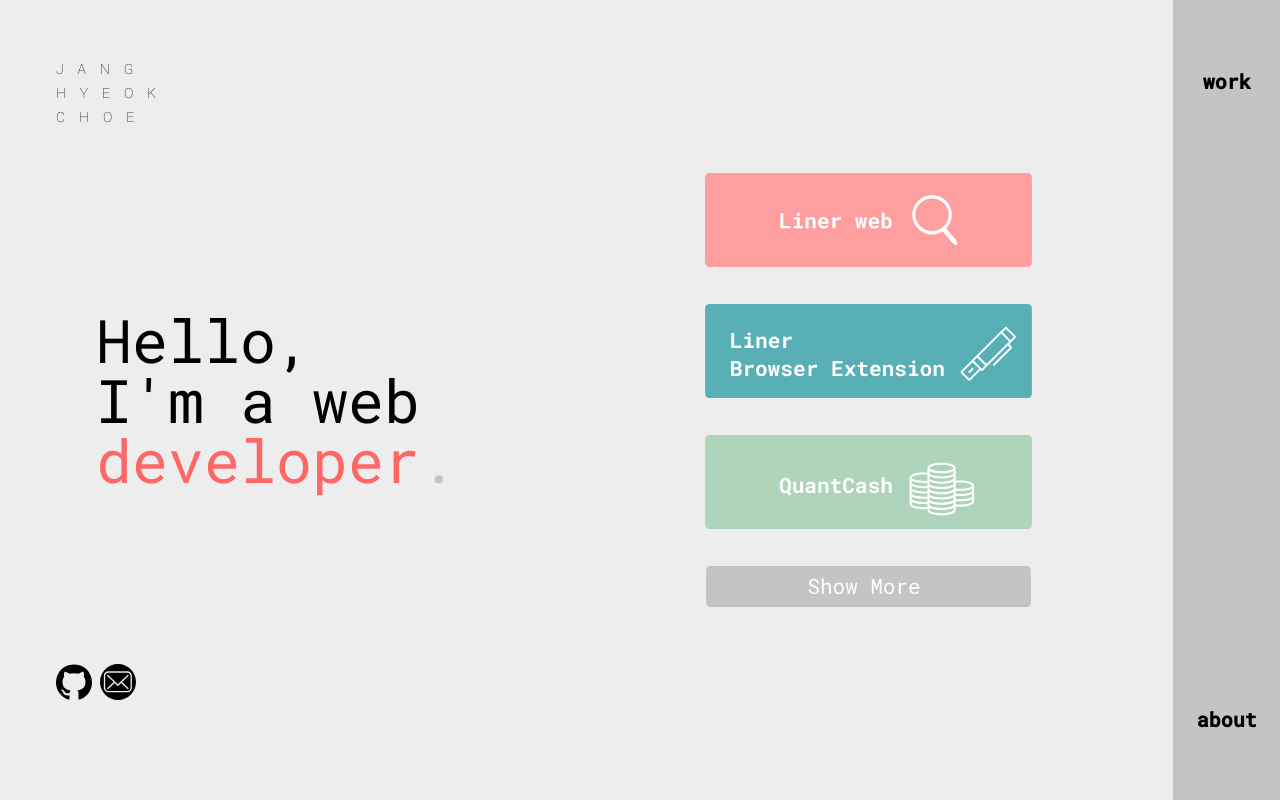
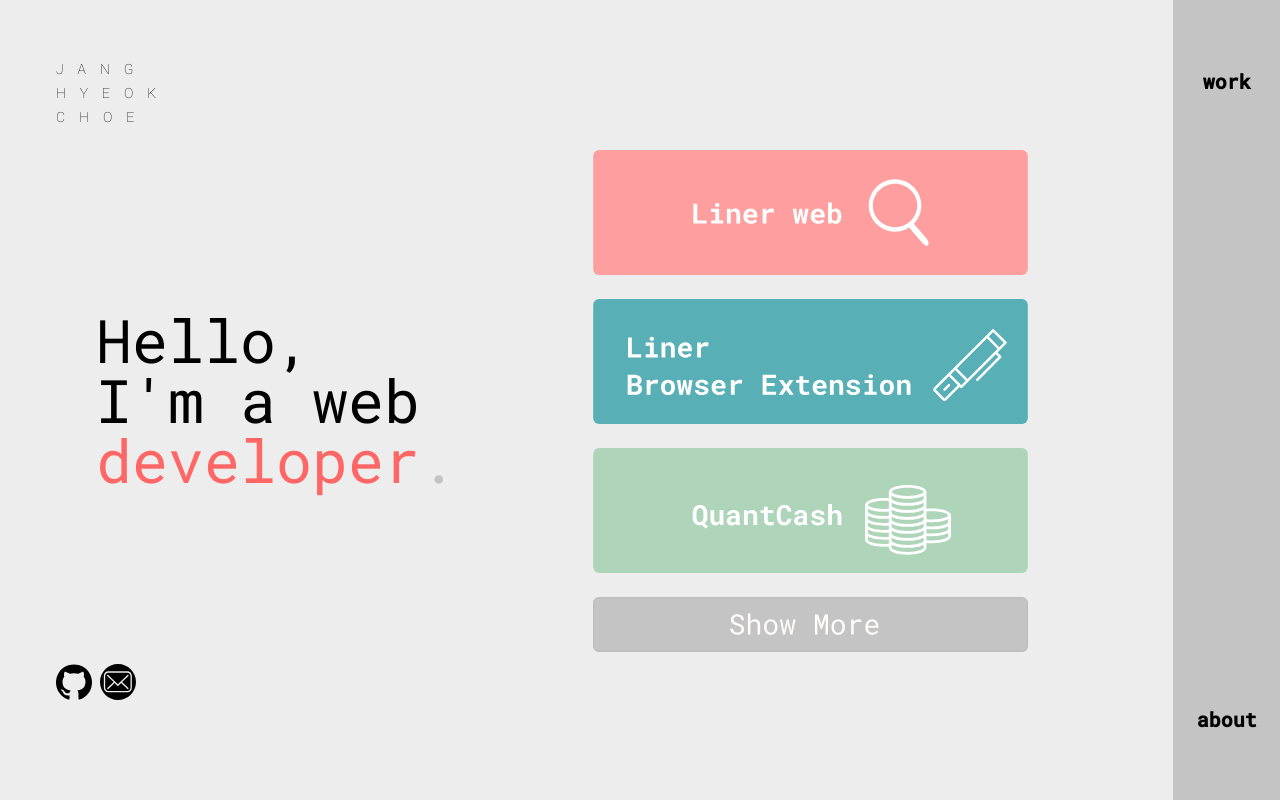
Before and after one commit to CHOEJANGHYEOK/JANGHYEOK, a Next.js app: page / in a window 1280 px wide. Built offline with nearby package versions, Linux system fonts and the light colour scheme.

Commit message:
Fix bug please

```diff
--- a/components/Home/WorkItem.tsx
+++ b/components/Home/WorkItem.tsx
@@ -9,7 +9,7 @@
 const WorkItem = ({ loc, bg }: Props) => {
     return (
         <Link href={`/work/${loc}`}>
-            <a className={`bg-${bg} mx-auto item-container`} />
+            <a id={bg} className={`mx-auto md:mx-0 item-container`} />
         </Link>
     )
 }
--- a/components/Home/WorkList.tsx
+++ b/components/Home/WorkList.tsx
@@ -19,7 +19,7 @@
             })}
             <li>
                 <Link href="/work">
-                    <a id="show-more" className={`bg-show-more mx-auto item-container`} />
+                    <a id="show-more" className={`bg-show-more mx-auto md:mx-0 item-container`} />
                 </Link>
             </li>
         </ul>
--- a/components/Work/WorkBox.tsx
+++ b/components/Work/WorkBox.tsx
@@ -9,7 +9,7 @@
 const WorkBox = ({ loc, bg }: Props) => {
     return (
         <Link href={`/work/${loc}`}>
-            <a id={loc} className={`box-container w-full bg-${bg} mx-auto flex justify-center`}>
+            <a id={loc} className={`box-container w-full mx-auto flex justify-center`}>
             </a>
         </Link>
     )
--- a/styles/globals.css
+++ b/styles/globals.css
@@ -32,6 +32,18 @@
 
 body {
     background-color: #EDEDED;
+}
+
+#liner-web-item {
+    background-image: url('/images/liner-web-item.svg');
+}
+
+#liner-be-item {
+    background-image: url('/images/liner-be-item.svg');
+}
+
+#quantcash-item {
+    background-image: url('/images/quantcash-item.svg');
 }
 
 @media screen and (max-width: 415px) {
@@ -94,20 +106,22 @@
 
 @media screen and (min-width: 768px) {
     #work-list {
-        height: 28.375rem;
-        width: 372px;
+        height: 500px;
+        width: 550px;
     }
 
     .item-container {
         background-size: contain;
         background-repeat: no-repeat;
         display: flex;
-        width: 20.4375rem;
-        height: 6.6875rem;
+        width: 435px;
+        height: 125px;
     }
 
     #show-more {
         height: 2.9375rem;
+        width: 435px;
+        height: 55px;
     }
 }
 
@@ -165,26 +179,31 @@
 
 #liner-web {
     height: 18rem;
+    background-image: url('/images/liner-web.svg');
 }
 
 #liner-be {
     margin-top: 10px;
     height: 18.1rem;
+    background-image: url('/images/liner-be.svg');
 }
 
 #personal-website {
     margin-top: 10px;
     height: 7.1rem;
+    background-image: url('/images/pw-work.svg');
 }
 
 #quantcash {
     margin-top: 10px;
     height: 26.125rem;
+    background-image: url('/images/quantcash-work.svg');
 }
 
 #hybrid-location-manager {
     margin-top: 10px;
     height: 17.625rem;
+    background-image: url('/images/hlm-work.svg');
 }
 
 @media screen and (min-width: 640px) {
@@ -197,25 +216,30 @@
     #liner-web {
         margin-top: 0px;
         height: 20.25rem;
+        background-image: url('/images/liner-web.svg');
     }
 
     #liner-be {
         margin-top: 0px;
         height: 20.25rem;
+        background-image: url('/images/liner-be.svg');
     }
 
     #personal-website {
         margin-top: 0px;
         height: 7.8125rem;
+        background-image: url('/images/pw-work.svg');
     }
 
     #quantcash {
         margin-top: 0px;
         height: 29.5rem;
+        background-image: url('/images/quantcash-work.svg');
     }
 
     #hybrid-location-manager {
         margin-top: 0px;
         height: 19.75rem;
+        background-image: url('/images/hlm-work.svg');
     }
 }
--- a/tailwind.config.js
+++ b/tailwind.config.js
@@ -11,16 +11,16 @@
         'mail-hover': "url('/images/mail-hover.svg')",
         'github-hover': "url('/images/github-logo-hover.svg')",
         'go-back': "url('/images/go-back-arrow.svg')",
-        'liner-web-work': "url(/images/liner-web.svg)",
-        'liner-be-work': "url(/images/liner-be.svg)",
-        'quantcash-work': "url(/images/quantcash-work.svg)",
-        'hlm-work': "url(/images/hlm-work.svg)",
-        'pw-work': "url(/images/pw-work.svg)",
+        'liner-web-work': "url('/images/liner-web.svg')",
+        'liner-be-work': "url('/images/liner-be.svg')",
+        'quantcash-work': "url('/images/quantcash-work.svg')",
+        'hlm-work': "url('/images/hlm-work.svg')",
+        'pw-work': "url('/images/pw-work.svg')",
         'nav-bg': "url('/images/nav-bg.svg')",
-        'liner-web-item': "url(../public/images/liner-web-item.svg)",
-        'liner-be-item': "url(../public/images/liner-be-item.svg)",
-        'quantcash-item': "url(../public/images/quantcash-item.svg)",
-        'show-more': "url('/images/show-more.svg')",
+        'liner-web-item': "url('/images/liner-web-item.svg')",
+        'liner-be-item': "url('/images/liner-be-item.svg')",
+        'quantcash-item': " ",
+        'show-more': "url('/images/show-more.svg')"
       })
     },
     fontFamily: {
```
